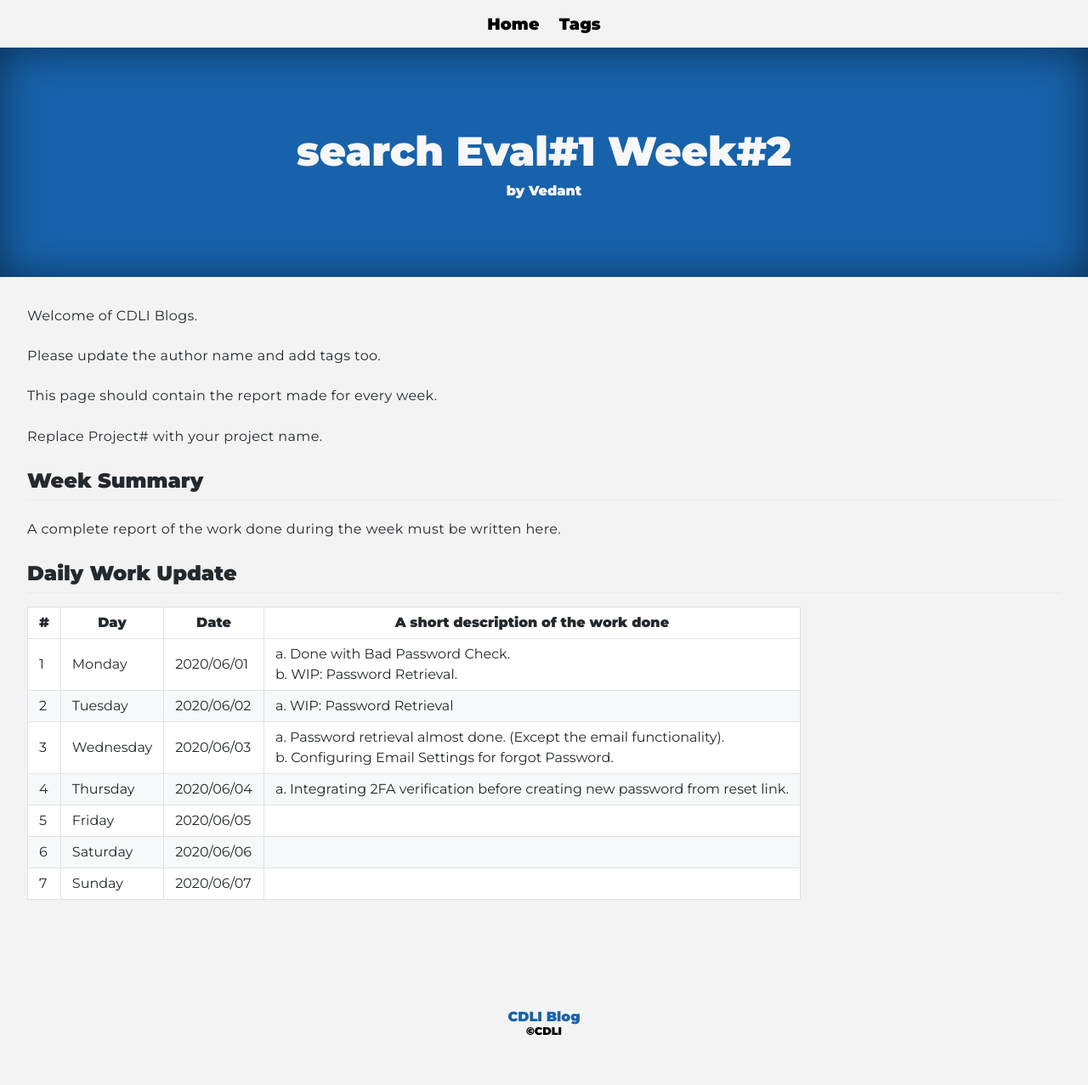
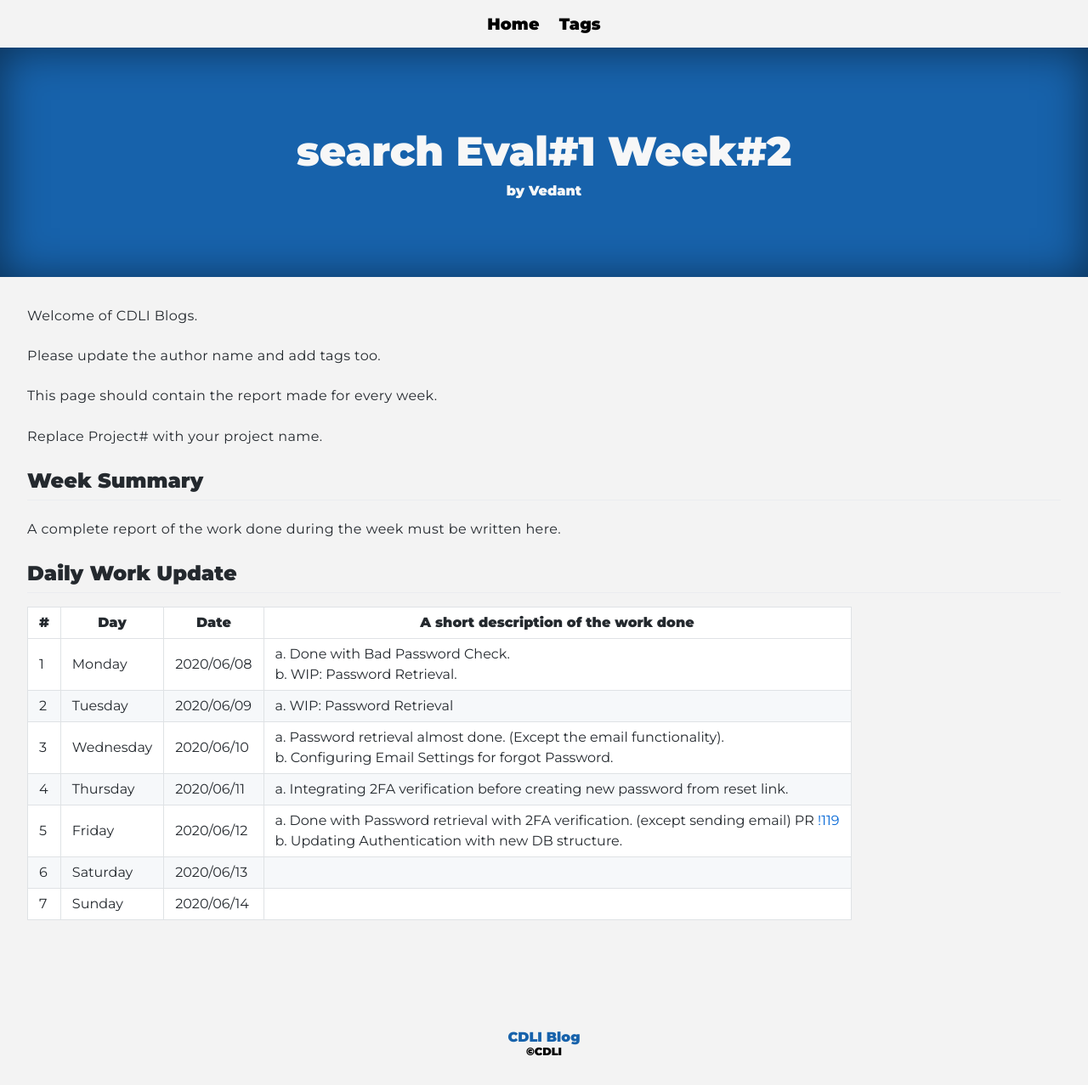
Before and after one commit to cdli-gh/blog, a Jekyll site: the page built from _blog/gsoc20/search/posts/02_week2.md, in a window 1280 px wide. Shown: the whole page at 85% size. Built offline with Jekyll 4.4.1, drawn with Linux system fonts in a browser that asks for light colours; Markdown is read by kramdown in place of the engine named in the settings; before the commit the page ends 1253 px from its top, so only the background shows below that.

Commit message:
Search : DailyUpdates 2:5

```diff
--- a/_blog/gsoc20/search/posts/02_week2.md
+++ b/_blog/gsoc20/search/posts/02_week2.md
@@ -21,10 +21,10 @@ A complete report of the work done during the week must be written here.
 
 |\#|Day|Date|A short description of the work done|
 |---	|---	|---	|---	|
-|1   	| Monday 	|   2020/06/01	|  a. Done with Bad Password Check. <br> b. WIP: Password Retrieval.	|
-|2   	| Tuesday  	|   2020/06/02	| a. WIP: Password Retrieval |
-|3   	| Wednesday  	|  2020/06/03 	| a. Password retrieval almost done. (Except the email functionality). <br> b. Configuring Email Settings for forgot Password.	|
-|4   	| Thursday  	|   2020/06/04	|  a. Integrating 2FA verification before creating new password from reset link. 	|
-|5   	| Friday  	|   2020/06/05	|   	|
-|6   	| Saturday  	|   2020/06/06	|   	|
-|7   	| Sunday  	|   2020/06/07	|   	|
+|1   	| Monday 	|   2020/06/08	|  a. Done with Bad Password Check. <br> b. WIP: Password Retrieval.	|
+|2   	| Tuesday  	|   2020/06/09	| a. WIP: Password Retrieval |
+|3   	| Wednesday  	|  2020/06/10 	| a. Password retrieval almost done. (Except the email functionality). <br> b. Configuring Email Settings for forgot Password.	|
+|4   	| Thursday  	|   2020/06/11	|  a. Integrating 2FA verification before creating new password from reset link. 	|
+|5   	| Friday  	|   2020/06/12	|  a. Done with Password retrieval with 2FA verification. (except sending email) PR [!119](https://gitlab.com/cdli/framework/-/merge_requests/119) <br> b. Updating Authentication with new DB structure.	|
+|6   	| Saturday  	|   2020/06/13	|   	|
+|7   	| Sunday  	|   2020/06/14	|   	|
```
